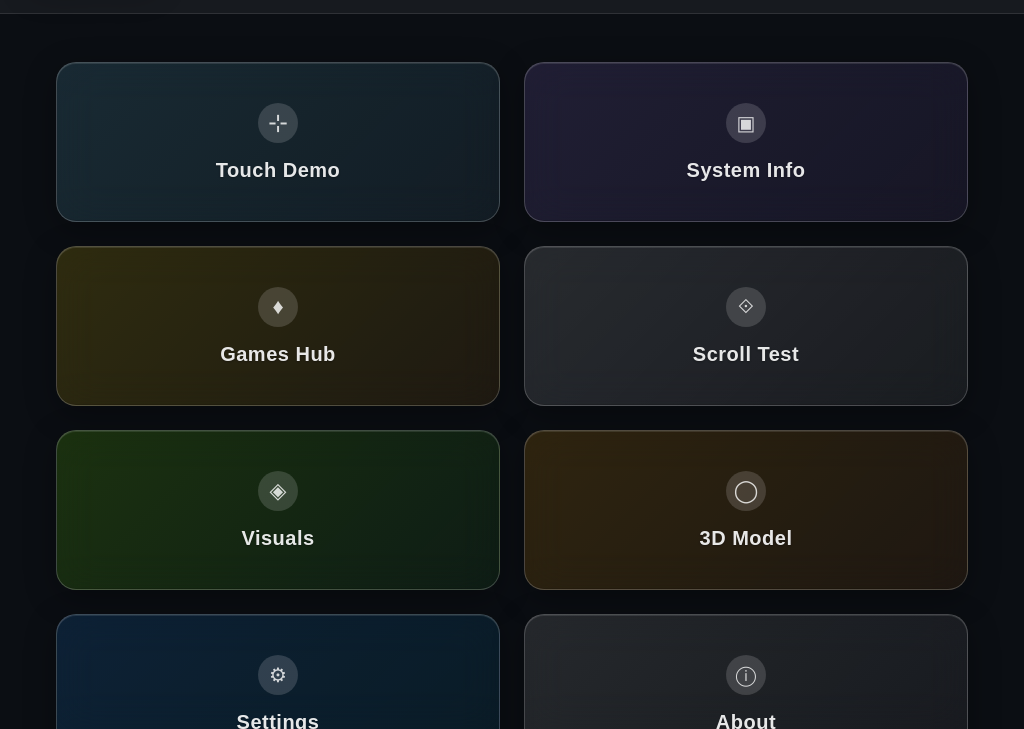
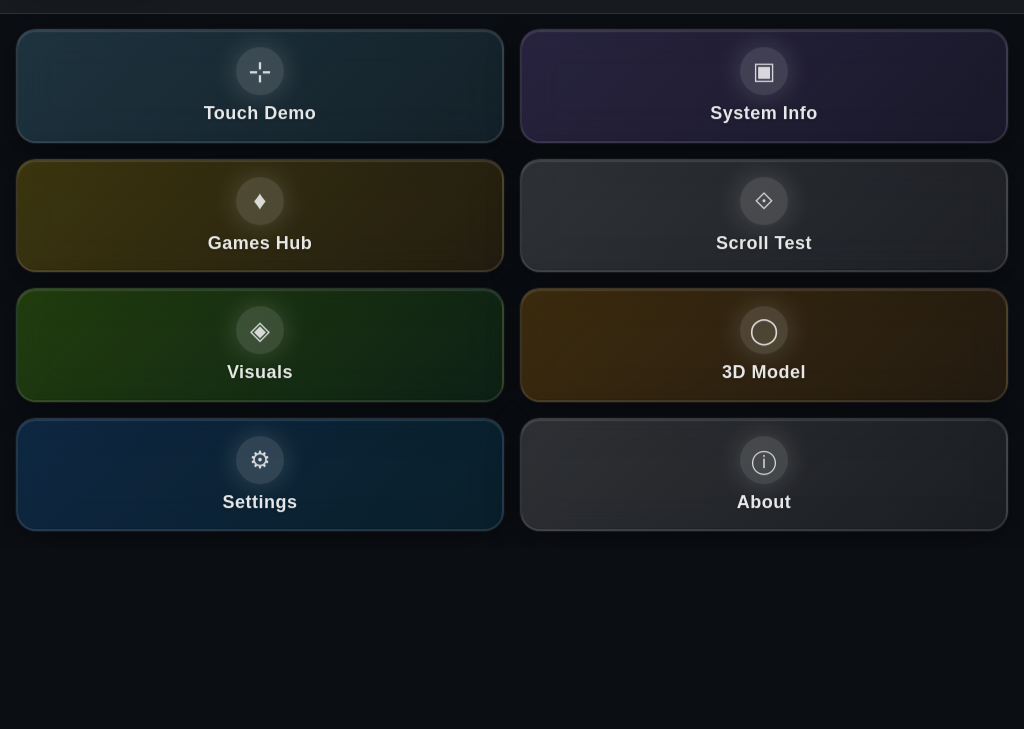
Before and after one commit to hadefuwa/rpi-demo-3, an Electron app: page renderer/index.html in a window 1024 px wide. Shown: the part 71-800 px from the top of the page. Drawn offline with nearby package versions, Linux system fonts and the light colour scheme; no server answers.

Commit message:
Describe your change

```diff
--- a/renderer/styles/base.css
+++ b/renderer/styles/base.css
@@ -79,9 +79,25 @@ html, body {
 .headline { text-align: center; margin: var(--spacing-lg) 0; opacity: 0.8; }
 .logo { width: 140px; height: auto; opacity: 0.92; filter: drop-shadow(0 6px 18px rgba(0,0,0,0.45)); }
 
-main { flex: 1; padding: var(--spacing-sm) var(--spacing-md) var(--spacing-md); overflow-y: auto; -webkit-overflow-scrolling: touch; }
-.screen { display: none; width: 100%; height: 100%; }
-.screen.active { display: block; }
+main {
+  flex: 1;
+  padding: 0;
+  overflow: hidden;
+  display: flex;
+  flex-direction: column;
+  height: calc(100vh - 60px); /* Subtract topbar height */
+}
+.screen {
+  display: none;
+  width: 100%;
+  height: 100%;
+  flex: 1;
+  overflow: hidden;
+}
+.screen.active {
+  display: flex;
+  flex-direction: column;
+}
 
 /* ===== Shared components ===== */
 .chip {
@@ -166,83 +182,115 @@ button:focus { outline: 2px solid var(--brand); outline-offset: 2px; }
 /* ===== Shared theme color helpers (used by Home cards and Games) ===== */
 /* ===== Shared theme color helpers (used by Home cards and Games) ===== */
 .theme-cyan {
-  border-color: rgba(107, 203, 239, 0.5);
-  background: linear-gradient(135deg, rgba(107, 203, 239, 0.15) 0%, rgba(107, 203, 239, 0.08) 100%) !important;
+  border-color: rgba(107, 203, 239, 0.6);
+  background: linear-gradient(135deg, rgba(107, 203, 239, 0.2) 0%, rgba(107, 203, 239, 0.1) 100%) !important;
 }
 .theme-cyan:hover {
-  background: linear-gradient(135deg, rgba(107, 203, 239, 0.25) 0%, rgba(107, 203, 239, 0.12) 100%) !important;
-  border-color: rgba(107, 203, 239, 0.7);
-  box-shadow: 0 20px 64px rgba(0, 0, 0, 0.4), 0 0 20px rgba(107, 203, 239, 0.2);
+  background: linear-gradient(135deg, rgba(107, 203, 239, 0.35) 0%, rgba(107, 203, 239, 0.15) 100%) !important;
+  border-color: rgba(107, 203, 239, 0.9);
+  box-shadow:
+    0 25px 80px rgba(0, 0, 0, 0.6),
+    0 0 60px rgba(107, 203, 239, 0.4),
+    0 0 20px rgba(107, 203, 239, 0.6),
+    0 0 0 2px rgba(255, 255, 255, 0.1);
 }
 
 .theme-purple {
-  border-color: rgba(157, 124, 243, 0.5);
-  background: linear-gradient(135deg, rgba(157, 124, 243, 0.15) 0%, rgba(157, 124, 243, 0.08) 100%) !important;
+  border-color: rgba(157, 124, 243, 0.6);
+  background: linear-gradient(135deg, rgba(157, 124, 243, 0.2) 0%, rgba(157, 124, 243, 0.1) 100%) !important;
 }
 .theme-purple:hover {
-  background: linear-gradient(135deg, rgba(157, 124, 243, 0.25) 0%, rgba(157, 124, 243, 0.12) 100%) !important;
-  border-color: rgba(157, 124, 243, 0.7);
-  box-shadow: 0 20px 64px rgba(0, 0, 0, 0.4), 0 0 20px rgba(157, 124, 243, 0.2);
+  background: linear-gradient(135deg, rgba(157, 124, 243, 0.35) 0%, rgba(157, 124, 243, 0.15) 100%) !important;
+  border-color: rgba(157, 124, 243, 0.9);
+  box-shadow:
+    0 25px 80px rgba(0, 0, 0, 0.6),
+    0 0 60px rgba(157, 124, 243, 0.4),
+    0 0 20px rgba(157, 124, 243, 0.6),
+    0 0 0 2px rgba(255, 255, 255, 0.1);
 }
 
 .theme-gold {
-  border-color: rgba(255, 215, 0, 0.5);
-  background: linear-gradient(135deg, rgba(255, 215, 0, 0.15) 0%, rgba(255, 165, 0, 0.08) 100%) !important;
+  border-color: rgba(255, 215, 0, 0.6);
+  background: linear-gradient(135deg, rgba(255, 215, 0, 0.2) 0%, rgba(255, 165, 0, 0.1) 100%) !important;
 }
 .theme-gold:hover {
-  background: linear-gradient(135deg, rgba(255, 215, 0, 0.25) 0%, rgba(255, 165, 0, 0.12) 100%) !important;
-  border-color: rgba(255, 215, 0, 0.7);
-  box-shadow: 0 20px 64px rgba(0, 0, 0, 0.4), 0 0 20px rgba(255, 215, 0, 0.2);
+  background: linear-gradient(135deg, rgba(255, 215, 0, 0.35) 0%, rgba(255, 165, 0, 0.15) 100%) !important;
+  border-color: rgba(255, 215, 0, 0.9);
+  box-shadow:
+    0 25px 80px rgba(0, 0, 0, 0.6),
+    0 0 60px rgba(255, 215, 0, 0.4),
+    0 0 20px rgba(255, 215, 0, 0.6),
+    0 0 0 2px rgba(255, 255, 255, 0.1);
 }
 
 .theme-white {
-  border-color: rgba(255, 255, 255, 0.3);
-  background: linear-gradient(135deg, rgba(255, 255, 255, 0.12) 0%, rgba(255, 255, 255, 0.06) 100%) !important;
+  border-color: rgba(255, 255, 255, 0.4);
+  background: linear-gradient(135deg, rgba(255, 255, 255, 0.15) 0%, rgba(255, 255, 255, 0.08) 100%) !important;
 }
 .theme-white:hover {
-  background: linear-gradient(135deg, rgba(255, 255, 255, 0.2) 0%, rgba(255, 255, 255, 0.1) 100%) !important;
-  border-color: rgba(255, 255, 255, 0.5);
-  box-shadow: 0 20px 64px rgba(0, 0, 0, 0.4), 0 0 20px rgba(255, 255, 255, 0.1);
+  background: linear-gradient(135deg, rgba(255, 255, 255, 0.25) 0%, rgba(255, 255, 255, 0.12) 100%) !important;
+  border-color: rgba(255, 255, 255, 0.7);
+  box-shadow:
+    0 25px 80px rgba(0, 0, 0, 0.6),
+    0 0 60px rgba(255, 255, 255, 0.2),
+    0 0 20px rgba(255, 255, 255, 0.4),
+    0 0 0 2px rgba(255, 255, 255, 0.1);
 }
 
 .theme-lime {
-  border-color: rgba(124, 252, 0, 0.5);
-  background: linear-gradient(135deg, rgba(124, 252, 0, 0.15) 0%, rgba(50, 205, 50, 0.08) 100%) !important;
+  border-color: rgba(124, 252, 0, 0.6);
+  background: linear-gradient(135deg, rgba(124, 252, 0, 0.2) 0%, rgba(50, 205, 50, 0.1) 100%) !important;
 }
 .theme-lime:hover {
-  background: linear-gradient(135deg, rgba(124, 252, 0, 0.25) 0%, rgba(50, 205, 50, 0.12) 100%) !important;
-  border-color: rgba(124, 252, 0, 0.7);
-  box-shadow: 0 20px 64px rgba(0, 0, 0, 0.4), 0 0 20px rgba(124, 252, 0, 0.2);
+  background: linear-gradient(135deg, rgba(124, 252, 0, 0.35) 0%, rgba(50, 205, 50, 0.15) 100%) !important;
+  border-color: rgba(124, 252, 0, 0.9);
+  box-shadow:
+    0 25px 80px rgba(0, 0, 0, 0.6),
+    0 0 60px rgba(124, 252, 0, 0.4),
+    0 0 20px rgba(124, 252, 0, 0.6),
+    0 0 0 2px rgba(255, 255, 255, 0.1);
 }
 
 .theme-orange {
-  border-color: rgba(255, 165, 0, 0.5);
-  background: linear-gradient(135deg, rgba(255, 165, 0, 0.15) 0%, rgba(255, 140, 0, 0.08) 100%) !important;
+  border-color: rgba(255, 165, 0, 0.6);
+  background: linear-gradient(135deg, rgba(255, 165, 0, 0.2) 0%, rgba(255, 140, 0, 0.1) 100%) !important;
 }
 .theme-orange:hover {
-  background: linear-gradient(135deg, rgba(255, 165, 0, 0.25) 0%, rgba(255, 140, 0, 0.12) 100%) !important;
-  border-color: rgba(255, 165, 0, 0.7);
-  box-shadow: 0 20px 64px rgba(0, 0, 0, 0.4), 0 0 20px rgba(255, 165, 0, 0.2);
+  background: linear-gradient(135deg, rgba(255, 165, 0, 0.35) 0%, rgba(255, 140, 0, 0.15) 100%) !important;
+  border-color: rgba(255, 165, 0, 0.9);
+  box-shadow:
+    0 25px 80px rgba(0, 0, 0, 0.6),
+    0 0 60px rgba(255, 165, 0, 0.4),
+    0 0 20px rgba(255, 165, 0, 0.6),
+    0 0 0 2px rgba(255, 255, 255, 0.1);
 }
 
 .theme-blue {
-  border-color: rgba(30, 144, 255, 0.5);
-  background: linear-gradient(135deg, rgba(30, 144, 255, 0.15) 0%, rgba(0, 191, 255, 0.08) 100%) !important;
+  border-color: rgba(30, 144, 255, 0.6);
+  background: linear-gradient(135deg, rgba(30, 144, 255, 0.2) 0%, rgba(0, 191, 255, 0.1) 100%) !important;
 }
 .theme-blue:hover {
-  background: linear-gradient(135deg, rgba(30, 144, 255, 0.25) 0%, rgba(0, 191, 255, 0.12) 100%) !important;
-  border-color: rgba(30, 144, 255, 0.7);
-  box-shadow: 0 20px 64px rgba(0, 0, 0, 0.4), 0 0 20px rgba(30, 144, 255, 0.2);
+  background: linear-gradient(135deg, rgba(30, 144, 255, 0.35) 0%, rgba(0, 191, 255, 0.15) 100%) !important;
+  border-color: rgba(30, 144, 255, 0.9);
+  box-shadow:
+    0 25px 80px rgba(0, 0, 0, 0.6),
+    0 0 60px rgba(30, 144, 255, 0.4),
+    0 0 20px rgba(30, 144, 255, 0.6),
+    0 0 0 2px rgba(255, 255, 255, 0.1);
 }
 
 .theme-silver {
-  border-color: rgba(192, 192, 192, 0.5);
-  background: linear-gradient(135deg, rgba(192, 192, 192, 0.15) 0%, rgba(169, 169, 169, 0.08) 100%) !important;
+  border-color: rgba(192, 192, 192, 0.6);
+  background: linear-gradient(135deg, rgba(192, 192, 192, 0.2) 0%, rgba(169, 169, 169, 0.1) 100%) !important;
 }
 .theme-silver:hover {
-  background: linear-gradient(135deg, rgba(192, 192, 192, 0.25) 0%, rgba(169, 169, 169, 0.12) 100%) !important;
-  border-color: rgba(192, 192, 192, 0.7);
-  box-shadow: 0 20px 64px rgba(0, 0, 0, 0.4), 0 0 20px rgba(192, 192, 192, 0.2);
+  background: linear-gradient(135deg, rgba(192, 192, 192, 0.35) 0%, rgba(169, 169, 169, 0.15) 100%) !important;
+  border-color: rgba(192, 192, 192, 0.9);
+  box-shadow:
+    0 25px 80px rgba(0, 0, 0, 0.6),
+    0 0 60px rgba(192, 192, 192, 0.4),
+    0 0 20px rgba(192, 192, 192, 0.6),
+    0 0 0 2px rgba(255, 255, 255, 0.1);
 }
 
 /* Shared keyframes used by themed elements */
--- a/renderer/styles/home.css
+++ b/renderer/styles/home.css
@@ -1,9 +1,19 @@
 /* Home screen grid and cards */
+#screen-home {
+  height: 100%;
+  display: flex;
+  flex-direction: column;
+  overflow: hidden;
+}
+
 #screen-home .grid {
   display: grid;
   grid-template-columns: repeat(2, 1fr);
-  gap: var(--spacing-lg);
-  padding: var(--spacing-lg);
+  gap: clamp(8px, 2vw, 16px);
+  padding: clamp(8px, 2vw, 16px);
+  height: 100%;
+  flex: 1;
+  overflow: hidden;
 }
 
 #screen-home .card.fancy {
@@ -12,18 +22,21 @@
   align-items: center;
   justify-content: center;
   position: relative;
-  min-height: clamp(110px, 18vh, 170px);
-  padding: var(--spacing-lg) var(--spacing-lg);
+  height: 100%;
+  min-height: clamp(80px, 12vh, 120px);
+  max-height: clamp(120px, 18vh, 160px);
+  padding: clamp(8px, 2vw, 16px);
   border-radius: var(--radius-xl);
-  border: 1px solid rgba(255, 255, 255, 0.2);
+  border: 2px solid rgba(255, 255, 255, 0.1);
   background: rgba(255, 255, 255, 0.05);
   backdrop-filter: blur(20px);
   -webkit-backdrop-filter: blur(20px);
   box-shadow:
-    0 8px 32px rgba(0, 0, 0, 0.3),
+    0 8px 32px rgba(0, 0, 0, 0.4),
     0 1px 0 rgba(255, 255, 255, 0.1) inset,
-    0 -1px 0 rgba(0, 0, 0, 0.1) inset;
-  transition: all 0.3s cubic-bezier(0.4, 0, 0.2, 1);
+    0 -1px 0 rgba(0, 0, 0, 0.1) inset,
+    0 0 0 1px rgba(255, 255, 255, 0.05);
+  transition: all 0.4s cubic-bezier(0.4, 0, 0.2, 1);
   overflow: hidden;
   cursor: pointer;
   transform-style: preserve-3d;
@@ -31,38 +44,40 @@
 
 /* Add icon placeholder */
 #screen-home .card.fancy .icon {
-  width: 40px;
-  height: 40px;
-  margin-bottom: var(--spacing-sm);
+  width: clamp(32px, 8vw, 48px);
+  height: clamp(32px, 8vw, 48px);
+  margin-bottom: clamp(4px, 1vw, 8px);
   border-radius: 50%;
   background: rgba(255, 255, 255, 0.15);
   display: flex;
   align-items: center;
   justify-content: center;
-  transition: all 0.3s ease;
+  transition: all 0.4s ease;
   position: relative;
+  box-shadow: 0 0 20px rgba(255, 255, 255, 0.1);
 }
 
 #screen-home .card.fancy .icon::before {
   content: '◆';
-  font-size: 20px;
+  font-size: clamp(16px, 4vw, 24px);
   color: rgba(255, 255, 255, 0.8);
-  transition: all 0.3s ease;
+  transition: all 0.4s ease;
 }
 
 /* Specific icons for each theme */
-#screen-home .card.fancy.theme-cyan .icon::before { content: '⊹'; font-size: 24px; }
-#screen-home .card.fancy.theme-purple .icon::before { content: '▣'; font-size: 20px; }
-#screen-home .card.fancy.theme-gold .icon::before { content: '♦'; font-size: 22px; }
-#screen-home .card.fancy.theme-white .icon::before { content: '⟐'; font-size: 20px; }
-#screen-home .card.fancy.theme-lime .icon::before { content: '◈'; font-size: 22px; }
-#screen-home .card.fancy.theme-orange .icon::before { content: '◯'; font-size: 22px; }
-#screen-home .card.fancy.theme-blue .icon::before { content: '⚙'; font-size: 20px; }
-#screen-home .card.fancy.theme-silver .icon::before { content: 'ⓘ'; font-size: 20px; }
+#screen-home .card.fancy.theme-cyan .icon::before { content: '⊹'; font-size: clamp(18px, 4.5vw, 28px); }
+#screen-home .card.fancy.theme-purple .icon::before { content: '▣'; font-size: clamp(16px, 4vw, 24px); }
+#screen-home .card.fancy.theme-gold .icon::before { content: '♦'; font-size: clamp(16px, 4vw, 26px); }
+#screen-home .card.fancy.theme-white .icon::before { content: '⟐'; font-size: clamp(16px, 4vw, 24px); }
+#screen-home .card.fancy.theme-lime .icon::before { content: '◈'; font-size: clamp(16px, 4vw, 26px); }
+#screen-home .card.fancy.theme-orange .icon::before { content: '◯'; font-size: clamp(16px, 4vw, 26px); }
+#screen-home .card.fancy.theme-blue .icon::before { content: '⚙'; font-size: clamp(16px, 4vw, 24px); }
+#screen-home .card.fancy.theme-silver .icon::before { content: 'ⓘ'; font-size: clamp(16px, 4vw, 24px); }
 
 #screen-home .card.fancy:hover .icon {
-  transform: scale(1.1) rotate(180deg);
+  transform: scale(1.2) rotate(360deg);
   background: rgba(255, 255, 255, 0.3);
+  box-shadow: 0 0 40px rgba(255, 255, 255, 0.3);
 }
 
 #screen-home .card.fancy:hover .icon::before {
@@ -74,7 +89,7 @@
   position: absolute;
   inset: 0;
   border-radius: var(--radius-xl);
-  background: linear-gradient(90deg, transparent, rgba(255, 255, 255, 0.1), transparent);
+  background: linear-gradient(90deg, transparent, rgba(255, 255, 255, 0.2), transparent);
   transform: translateX(-100%);
   transition: transform 0.8s ease;
   pointer-events: none;
@@ -84,8 +99,55 @@
   transform: translateX(100%);
 }
 
+/* Add subtle pulsing glow animation */
+@keyframes pulse-glow {
+  0%, 100% {
+    box-shadow: 0 0 20px rgba(255, 255, 255, 0.1);
+  }
+  50% {
+    box-shadow: 0 0 30px rgba(255, 255, 255, 0.2);
+  }
+}
+
+#screen-home .card.fancy .icon {
+  animation: pulse-glow 3s ease-in-out infinite;
+}
+
+/* Add floating animation for extra flair */
+@keyframes float {
+  0%, 100% { transform: translateY(0px); }
+  50% { transform: translateY(-4px); }
+}
+
+#screen-home .card.fancy:not(:hover) {
+  animation: float 6s ease-in-out infinite;
+}
+
+/* Add shimmer effect on the card itself */
+#screen-home .card.fancy::after {
+  content: '';
+  position: absolute;
+  inset: 0;
+  border-radius: var(--radius-xl);
+  background: linear-gradient(45deg,
+    transparent 30%,
+    rgba(255, 255, 255, 0.1) 50%,
+    transparent 70%
+  );
+  transform: translateX(-100%) skewX(-15deg);
+  transition: transform 0.8s ease;
+  z-index: 2;
+  pointer-events: none;
+  opacity: 0;
+}
+
+#screen-home .card.fancy:hover::after {
+  transform: translateX(200%) skewX(-15deg);
+  opacity: 1;
+}
+
 #screen-home .card.fancy .label {
-  font-size: var(--font-xl);
+  font-size: clamp(12px, 3vw, 18px);
   font-weight: 600;
   text-align: center;
   color: rgba(255, 255, 255, 0.9);
@@ -93,24 +155,29 @@
   letter-spacing: 0.5px;
   position: relative;
   z-index: 10;
-  transition: all 0.3s ease;
+  transition: all 0.4s ease;
+  line-height: 1.2;
 }
 
 #screen-home .card.fancy:hover {
-  transform: translateY(-8px) scale(1.02);
+  transform: translateY(-12px) scale(1.05);
   box-shadow:
-    0 20px 64px rgba(0, 0, 0, 0.4),
+    0 25px 80px rgba(0, 0, 0, 0.6),
     0 1px 0 rgba(255, 255, 255, 0.2) inset,
-    0 -1px 0 rgba(0, 0, 0, 0.1) inset;
-  border-color: rgba(255, 255, 255, 0.2);
+    0 -1px 0 rgba(0, 0, 0, 0.1) inset,
+    0 0 0 2px rgba(255, 255, 255, 0.1),
+    0 0 40px rgba(255, 255, 255, 0.1);
+  border-color: rgba(255, 255, 255, 0.3);
 }
 #screen-home .card.fancy:hover .label {
-  transform: translateY(-2px);
+  transform: translateY(-4px) scale(1.05);
   color: rgba(255, 255, 255, 1);
-  text-shadow: 0 2px 4px rgba(0, 0, 0, 0.4);
+  text-shadow:
+    0 2px 4px rgba(0, 0, 0, 0.4),
+    0 0 20px rgba(255, 255, 255, 0.3);
 }
 #screen-home .card.fancy:active {
-  transform: translateY(-4px) scale(0.99);
+  transform: translateY(-6px) scale(1.02);
   transition: all 0.1s ease;
 }
 
@@ -146,29 +213,85 @@
 
 /* Responsive tweaks for home */
 @media (max-width: 480px) {
-  #screen-home .grid { grid-template-columns: 1fr; gap: var(--spacing-sm); padding: var(--spacing-sm); }
-  #screen-home .card.fancy { min-height: 110px; padding: var(--spacing-md); }
-  #screen-home .card.fancy .label { font-size: var(--font-lg); }
+  #screen-home .grid {
+    grid-template-columns: 1fr;
+    gap: clamp(6px, 1.5vw, 12px);
+    padding: clamp(6px, 1.5vw, 12px);
+  }
+  #screen-home .card.fancy {
+    min-height: clamp(70px, 10vh, 100px);
+    max-height: clamp(100px, 15vh, 130px);
+  }
 }
 
 @media (min-width: 481px) and (max-width: 768px) {
-  #screen-home .grid { grid-template-columns: repeat(2, 1fr); gap: var(--spacing-md); padding: var(--spacing-md); }
-  #screen-home .card.fancy { min-height: 140px; }
+  #screen-home .grid {
+    grid-template-columns: repeat(2, 1fr);
+    gap: clamp(8px, 2vw, 14px);
+    padding: clamp(8px, 2vw, 14px);
+  }
+  #screen-home .card.fancy {
+    min-height: clamp(80px, 12vh, 110px);
+    max-height: clamp(110px, 16vh, 140px);
+  }
 }
 
 @media (min-width: 769px) and (max-width: 1024px) {
-  #screen-home .grid { grid-template-columns: repeat(2, 1fr); gap: var(--spacing-md); padding: var(--spacing-lg); }
-  #screen-home .card.fancy { min-height: 160px; }
+  #screen-home .grid {
+    grid-template-columns: repeat(2, 1fr);
+    gap: clamp(10px, 2.5vw, 16px);
+    padding: clamp(10px, 2.5vw, 16px);
+  }
+  #screen-home .card.fancy {
+    min-height: clamp(90px, 14vh, 120px);
+    max-height: clamp(120px, 17vh, 150px);
+  }
 }
 
 @media (min-width: 1025px) {
-  #screen-home .grid { grid-template-columns: repeat(2, 1fr); gap: var(--spacing-lg); padding: var(--spacing-xl); }
-  #screen-home .card.fancy { min-height: 170px; }
+  #screen-home .grid {
+    grid-template-columns: repeat(2, 1fr);
+    gap: clamp(12px, 3vw, 20px);
+    padding: clamp(12px, 3vw, 20px);
+  }
+  #screen-home .card.fancy {
+    min-height: clamp(100px, 15vh, 130px);
+    max-height: clamp(130px, 18vh, 160px);
+  }
 }
 
 /* Extra-compact mode for very short displays */
 @media (max-height: 600px) {
-  #screen-home .grid { gap: var(--spacing-md); padding: var(--spacing-md); }
-  #screen-home .card.fancy { min-height: 100px; padding: var(--spacing-md); }
-  #screen-home .card.fancy .label { font-size: var(--font-base); }
+  #screen-home .grid {
+    gap: clamp(4px, 1vw, 8px);
+    padding: clamp(4px, 1vw, 8px);
+  }
+  #screen-home .card.fancy {
+    min-height: clamp(60px, 8vh, 80px);
+    max-height: clamp(80px, 12vh, 100px);
+  }
+  #screen-home .card.fancy .label {
+    font-size: clamp(10px, 2.5vw, 14px);
+  }
+  #screen-home .card.fancy .icon {
+    width: clamp(24px, 6vw, 32px);
+    height: clamp(24px, 6vw, 32px);
+    margin-bottom: clamp(2px, 0.5vw, 4px);
+  }
+  #screen-home .card.fancy .icon::before {
+    font-size: clamp(12px, 3vw, 16px);
+  }
 }
+
+/* Landscape orientation adjustments */
+@media (orientation: landscape) and (max-height: 500px) {
+  #screen-home .grid {
+    grid-template-columns: repeat(4, 1fr);
+    gap: clamp(4px, 1vw, 8px);
+    padding: clamp(4px, 1vw, 8px);
+  }
+  #screen-home .card.fancy {
+    min-height: clamp(50px, 8vh, 70px);
+    max-height: clamp(70px, 12vh, 90px);
+  }
+}
```
